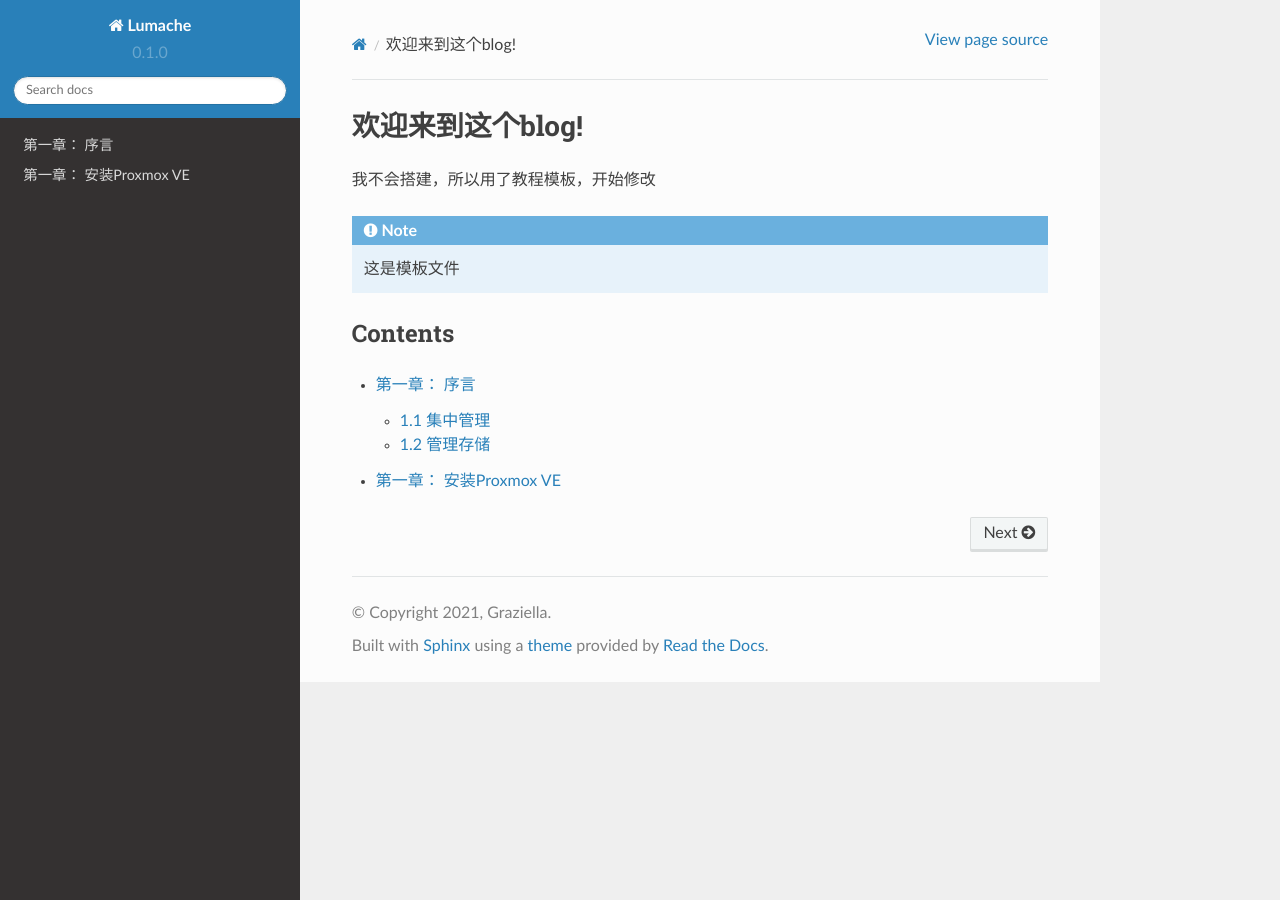
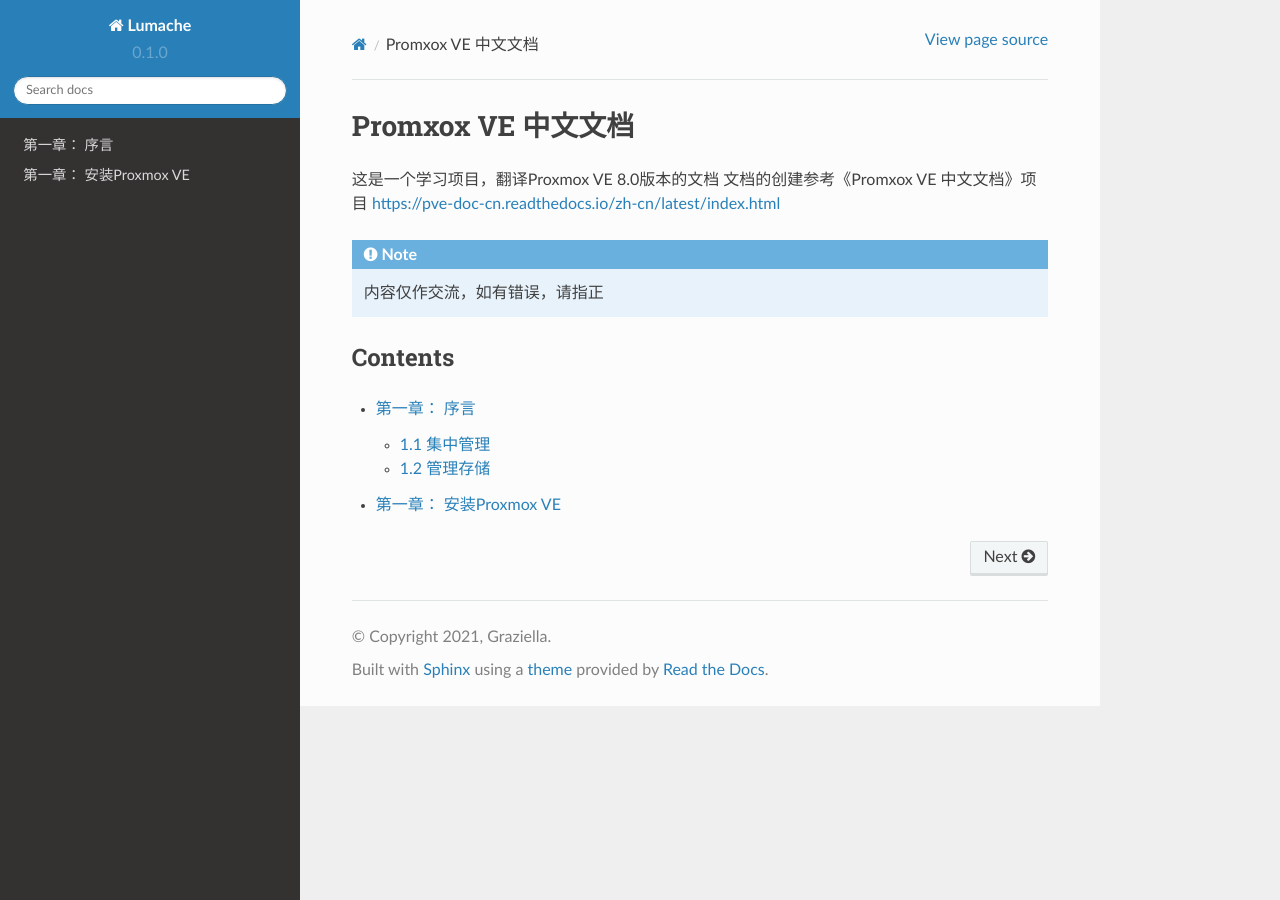
Before and after one commit to bt7-vip/JG-H, a Sphinx documentation site: the page built from docs/source/index.rst, in a window 1280 px wide. Built offline with Sphinx 7.4.7 and the Read the Docs theme 2.0.0, drawn with Linux system fonts in a browser that asks for light colours; pages that are not in the unit, such as notebooks, are missing from menus.

Commit message:
Update index.rst
update index.rst

```diff
--- a/docs/source/index.rst
+++ b/docs/source/index.rst
@@ -1,11 +1,13 @@
-欢迎来到这个blog!
+Promxox VE 中文文档
 ===================================
 
-我不会搭建，所以用了教程模板，开始修改
+这是一个学习项目，翻译Proxmox VE 8.0版本的文档
+文档的创建参考《Promxox VE 中文文档》项目 https://pve-doc-cn.readthedocs.io/zh-cn/latest/index.html
+
 
 .. note::
 
-   这是模板文件
+   内容仅作交流，如有错误，请指正
 
 Contents
 --------
```
